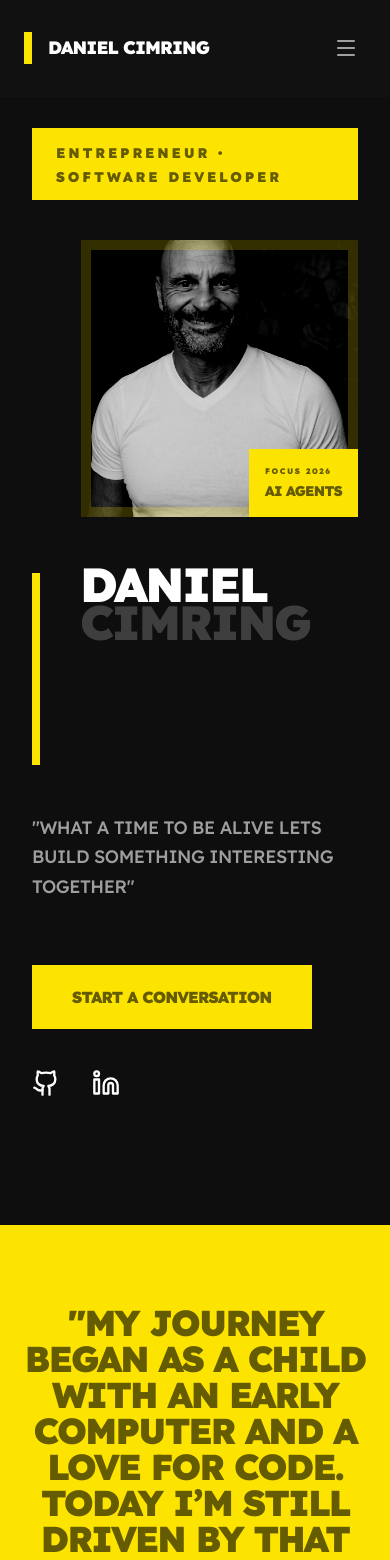
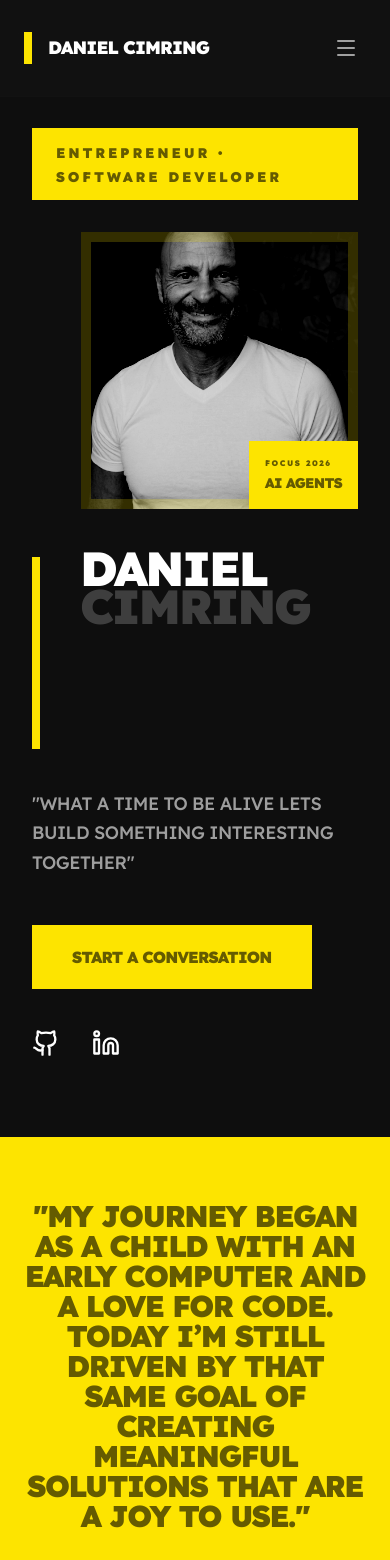
Before and after one commit to dcimring/daniel-cimring-portfolio, a React (Vite) app: page / in a window 390 px wide. Shown: the top 1560 px of the page. Built offline with nearby package versions, Linux system fonts and the light colour scheme.

Commit message:
style: optimize hero spacing and impact block for mobile

```diff
--- a/src/App.tsx
+++ b/src/App.tsx
@@ -74,9 +74,9 @@ const SkillBadge = ({ name, icon: Icon }: { name: string; icon: LucideIcon }) =>
 );
 
 const ImpactBlock = ({ children }: { children: React.ReactNode }) => (
-  <div className="w-full bg-primary py-20 px-6 my-12">
+  <div className="w-full bg-primary py-16 md:py-20 px-6 my-8 md:my-12">
     <div className="container mx-auto">
-      <h3 className="text-4xl md:text-6xl font-display font-black uppercase tracking-tighter text-on-primary leading-none text-center md:text-left">
+      <h3 className="text-3xl md:text-6xl font-display font-black uppercase tracking-tighter text-on-primary leading-none text-center md:text-left">
         {children}
       </h3>
     </div>
@@ -187,7 +187,7 @@ function App() {
 
       <main>
         {/* Hero Section */}
-        <section className="min-h-screen flex items-center pt-32 pb-20 relative overflow-hidden bg-background">
+        <section className="min-h-screen flex items-center pt-32 pb-12 md:pb-20 relative overflow-hidden bg-background">
           <div className="container mx-auto px-8 relative z-10">
             <motion.div
               initial="hidden"
@@ -196,7 +196,7 @@ function App() {
               className="grid lg:grid-cols-12 gap-0 items-stretch"
             >
               <div className="lg:col-span-8 flex flex-col justify-center">
-                <motion.div variants={itemVariants} className="mb-10">
+                <motion.div variants={itemVariants} className="mb-8 md:mb-10">
                   <div className="inline-block bg-primary px-6 py-3">
                     <span className="font-display text-sm font-black text-on-primary uppercase tracking-[0.2em]">
                       Entrepreneur • Software Developer
@@ -207,7 +207,7 @@ function App() {
                 {/* Option 1: Mobile Asymmetric Editorial Inset */}
                 <motion.div
                   variants={itemVariants}
-                  className="block lg:hidden w-[85%] ml-auto mb-12 relative"
+                  className="block lg:hidden w-[85%] ml-auto mb-10 md:mb-12 relative"
                 >
                   <div className="aspect-square bg-surface-container-high relative overflow-hidden">
                     <img
@@ -223,7 +223,7 @@ function App() {
                   </div>
                 </motion.div>
 
-                <div className="flex gap-10 items-start mb-12">
+                <div className="flex gap-10 items-start mb-10 md:mb-12">
                   <div className="w-2 h-48 md:h-64 bg-primary shrink-0 mt-2" />
                   <motion.h1 variants={itemVariants} className="text-5xl sm:text-8xl md:text-9xl font-display font-black leading-[0.8] tracking-tighter uppercase">
                     Daniel <br />
@@ -231,7 +231,7 @@ function App() {
                   </motion.h1>
                 </div>
 
-                <motion.p variants={itemVariants} className="text-lg md:text-xl text-on-surface max-w-2xl mb-16 leading-relaxed font-display font-medium uppercase tracking-tight">
+                <motion.p variants={itemVariants} className="text-lg md:text-xl text-on-surface max-w-2xl mb-12 md:mb-16 leading-relaxed font-display font-medium uppercase tracking-tight">
                   <span className="text-on-surface opacity-60">"What a time to be alive lets build something interesting together"</span>
                 </motion.p>
 
@@ -283,7 +283,7 @@ function App() {
         </section>
 
         <ImpactBlock>
-          "My journey began as a child with an early computer and a love for code. Today I’m still driven by that same goal of creating meaningful solutions that users love."
+          "My journey began as a child with an early computer and a love for code. Today I’m still driven by that same goal of creating meaningful solutions that are a joy to use."
         </ImpactBlock>
 
         {/* Work Section */}
```
